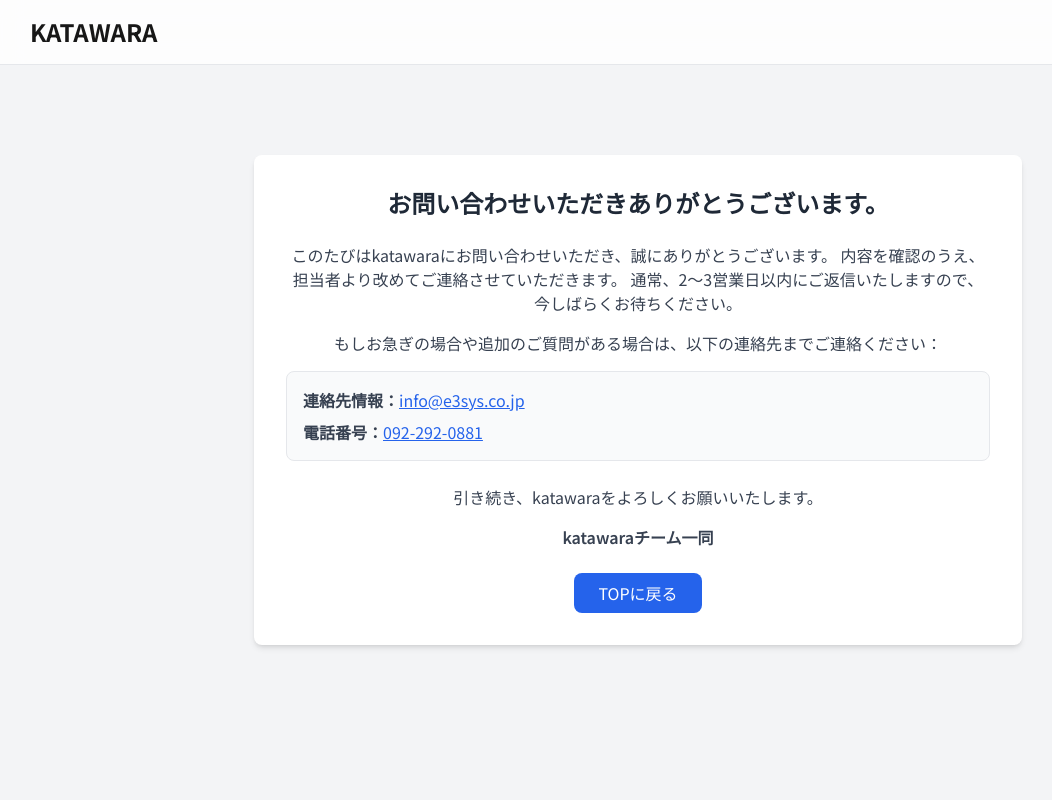
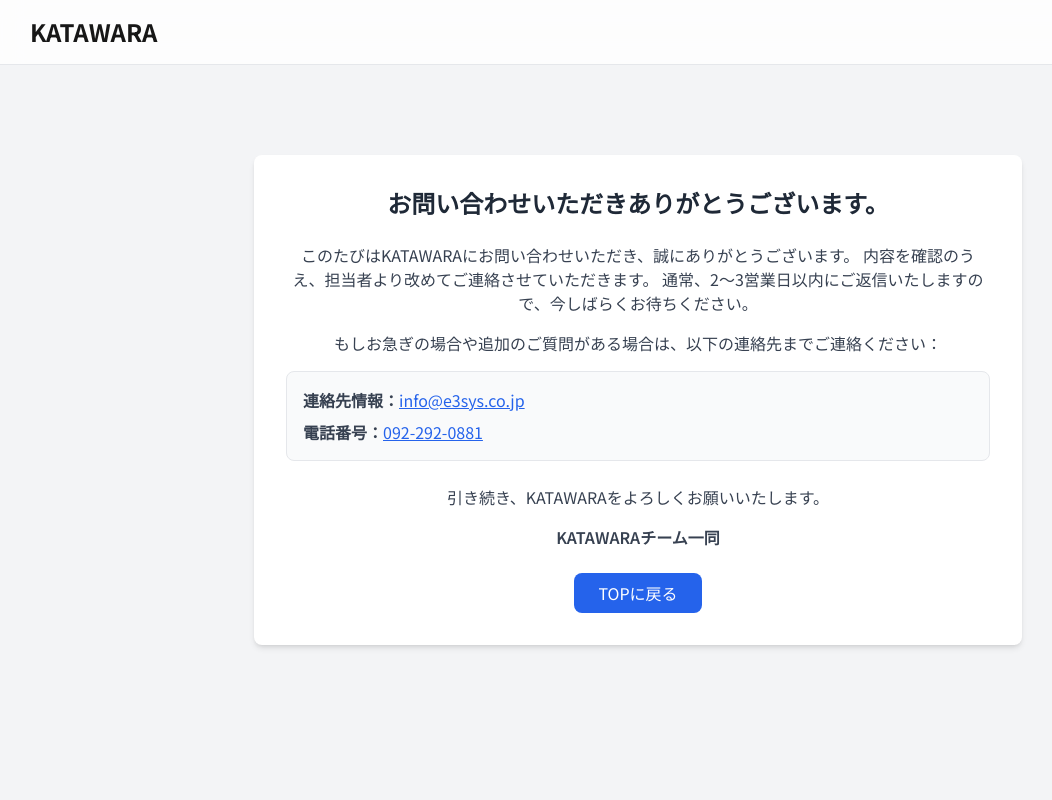
Before and after one commit to e3sys-develop/lp, a Next.js app: page /katawara/form/thanks in a window 1280 px wide. Shown: the top 800 px of the page, without its empty margins (2-1054 px from the left). Built offline with nearby package versions, Linux system fonts and the light colour scheme.

Commit message:
Capitalize 'KATAWARA' in thank you page text

```diff
--- a/app/katawara/form/thanks/page.tsx
+++ b/app/katawara/form/thanks/page.tsx
@@ -8,7 +8,7 @@
 					お問い合わせいただきありがとうございます。
 				</h1>
 				<p className="text-gray-700 mb-4">
-					このたびはkatawaraにお問い合わせいただき、誠にありがとうございます。
+					このたびはKATAWARAにお問い合わせいただき、誠にありがとうございます。
 					内容を確認のうえ、担当者より改めてご連絡させていただきます。
 					通常、2〜3営業日以内にご返信いたしますので、今しばらくお待ちください。
 				</p>
@@ -36,9 +36,9 @@
 					</p>
 				</div>
 				<p className="text-gray-700">
-					引き続き、katawaraをよろしくお願いいたします。
+					引き続き、KATAWARAをよろしくお願いいたします。
 				</p>
-				<p className="text-gray-700 mt-4 font-semibold">katawaraチーム一同</p>
+				<p className="text-gray-700 mt-4 font-semibold">KATAWARAチーム一同</p>
 				<Link href="/katawara">
 					<button
 						type="button"
```
